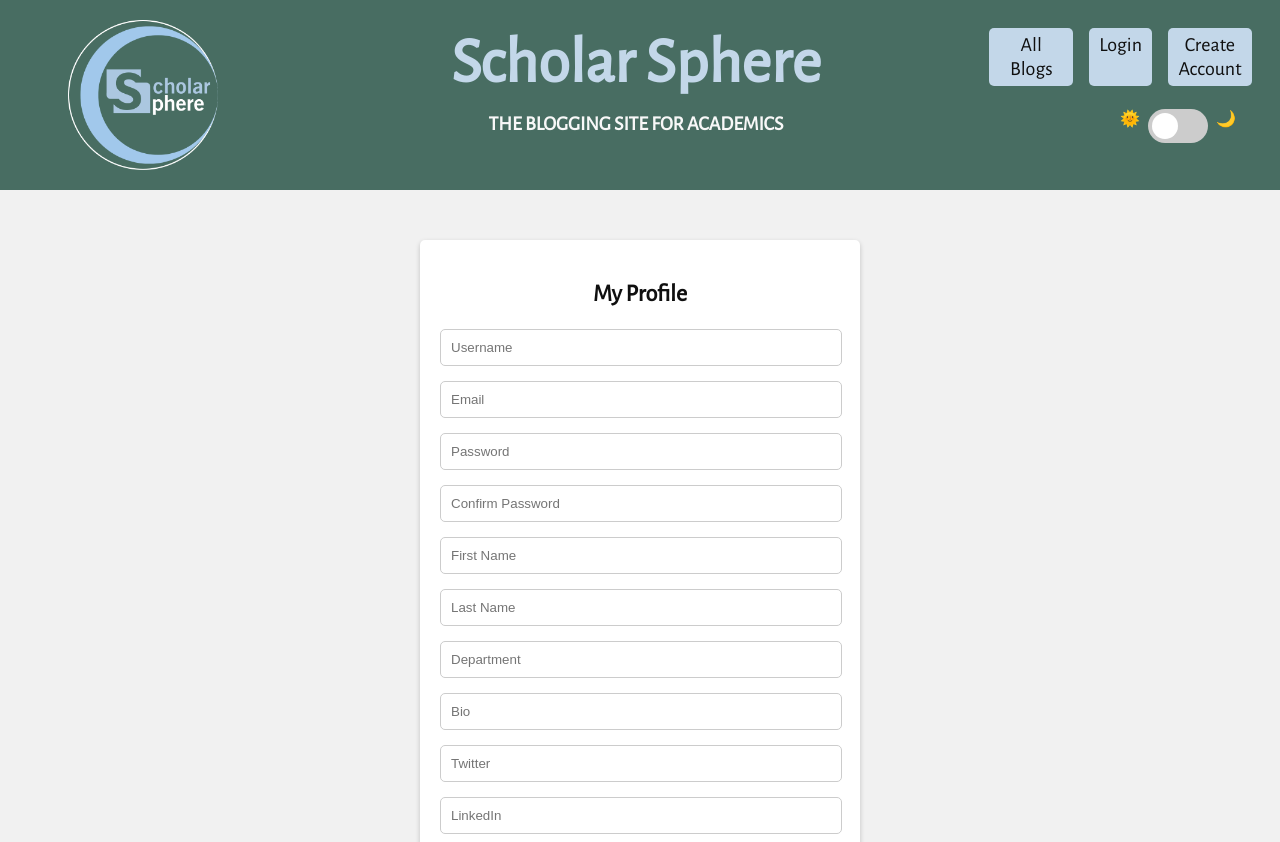
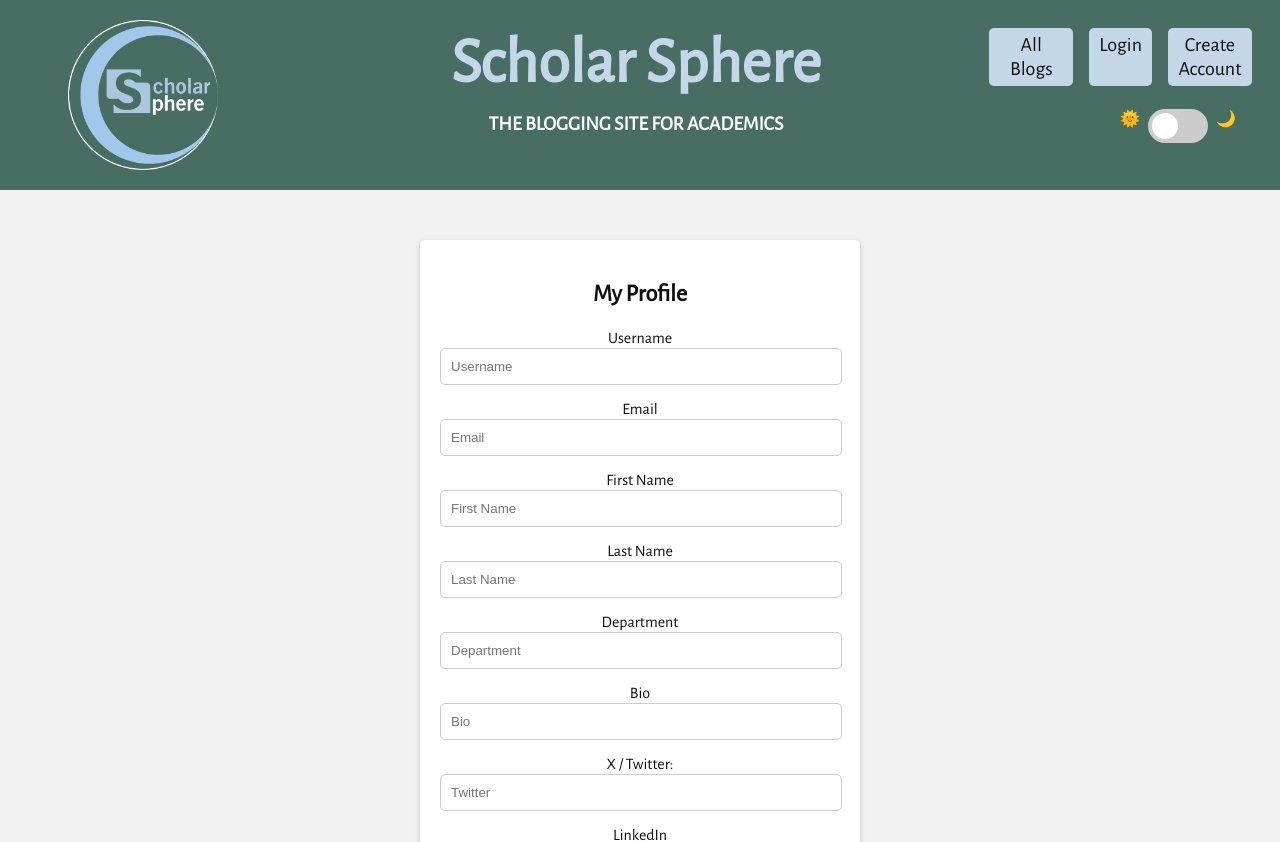
Before and after one commit to JoeWarrenSoftware/SBC-ScholarSphere, a React (Vite) app in the folder Frontend/ScholarSphere/: page /profile in a window 1280 px wide. Shown: the top 842 px of the page. Built offline with nearby package versions, Linux system fonts and the light colour scheme; no server answers.

Commit message:
profile changes

```diff
--- a/Frontend/ScholarSphere/src/components/Login.jsx
+++ b/Frontend/ScholarSphere/src/components/Login.jsx
@@ -46,6 +46,8 @@ const Login = () => {
 
       console.log('Login response', data);
       localStorage.setItem('authToken', data.data.token);
+      // Set the username to localstorage
+      localStorage.setItem('user', username);
       navigate('/');
     } catch (error) {
       console.error('Login failed', error);
--- a/Frontend/ScholarSphere/src/components/ProfileUser.jsx
+++ b/Frontend/ScholarSphere/src/components/ProfileUser.jsx
@@ -1,4 +1,4 @@
-import React, { useState } from 'react';
+import React, { useState, useEffect } from 'react';
 import api from '../api';
 import { useNavigate } from 'react-router-dom';
 
@@ -16,6 +16,7 @@ const ProfileUser = () => {
   const [facebook, setFacebook] = useState('');
   const [profilePic, setProfilePic] = useState('');
   const [error, setError] = useState('');
+  const [status, setStatus] = useState('');
   const navigate = useNavigate();
 
   const displayError = (message) => {
@@ -25,6 +26,71 @@ const ProfileUser = () => {
     }, 3000);
 };
 
+const displayStatus = (message) => {
+  setStatus(message);
+  setTimeout(() => {
+      setStatus('');
+  }, 3000);
+};
+
+useEffect(() => {
+  const fetchProfile = async () => {
+    try {
+
+      const user = localStorage.getItem('user');
+      console.log('fetch profile detail for User: ', user);
+
+      const response = await api.get(`/profile/${user}/`);
+
+      console.log('profile', response.data);
+
+      setUsername(response.data.username || '');
+      setEmail(response.data.email || '');
+      setFirstName(response.data.first_name || '');
+      setLastName(response.data.last_name || '');
+      setDepartment(response.data.department || '')
+      setBio(response.data.bio || '');
+      setTwitter(response.data.twitter || '');
+      setLinkedIn(response.data.linkedIn || '');
+      setFacebook(response.data.facebook || '');
+      setProfilePic(response.data.profile_pic_url || '');
+      /* displayStatus('Profile Loaded Successfully!') */
+    } catch (error) {
+      console.error('Failed to fetch profile', error);
+      displayError(error.message)
+    }
+  };
+
+  fetchProfile();
+
+}, []);
+
+  const updateProfile = async (e) => {
+    try {
+
+      e.preventDefault()
+      const user = localStorage.getItem('user');
+      console.log('update profile detail for User: ', user);
+
+      const response = await api.put(`/update_profile/${user}/`,
+        { username: username,
+          email: email,
+          first_name: firstName,
+          last_name: lastName,
+          department: department,
+          bio: bio, twitter: twitter,
+          linkedIn: linkedIn,
+          facebook: facebook,
+          profile_pic_url: profilePic });
+
+      console.log('update profile response', response.data);
+
+      displayStatus('Profile Updated Successfully!')
+    } catch (error) {
+      console.error('Failed to update profile', error);
+      displayError(error.message)
+  }}
+
   const validatePassword = () => {
     if (password !== password2) {
         displayError('Passwords do not match');
@@ -33,103 +99,84 @@ const ProfileUser = () => {
     return true;
     };
 
-  const handleSubmit = async (e) => {
-    e.preventDefault();
-
-    // run any validation checks
-    if (!validatePassword()) {
-        return;
-    }
-
-    try {
-      await api.post('/api/profile', { email: email, password: password, password2: password2, firstNameL: firstName, lastName: lastName,
-        department: department, bio: bio, twitter: twitter, linkedIn: linkedIn, facebook: facebook, profilePic: profilePic
-       });
-      navigate('/profile');
-    } catch (error) {
-      console.error('Signup failed', error);
-    }
-  };
-
   return (
     <div>
-      <form className="profile" onSubmit={handleSubmit}>
+      <form className="profile" onSubmit={updateProfile}>
       <h2>My Profile</h2>
+      <label>Username</label>
       <input
         type="string"
         placeholder="Username"
         value={username}
         onChange={(e) => setUsername(e.target.value)}
       />
+      <label>Email</label>
       <input
         type="email"
         placeholder="Email"
         value={email}
         onChange={(e) => setEmail(e.target.value)}
       />
-      <input
-        type="password"
-        placeholder="Password"
-        value={password}
-        onChange={(e) => setPassword(e.target.value)}
-      />
-      <input
-        type="password"
-        placeholder="Confirm Password"
-        value={password2}
-        onChange={(e) => setPassword2(e.target.value)}
-      />
+      <label>First Name</label>
       <input
         type="string"
         placeholder="First Name"
         value={firstName}
         onChange={(e) => setFirstName(e.target.value)}
       />
+      <label>Last Name</label>
       <input
         type="string"
         placeholder="Last Name"
         value={lastName}
         onChange={(e) => setLastName(e.target.value)}
       />
+      <label>Department</label>
       <input
         type="string"
         placeholder="Department"
         value={department}
         onChange={(e) => setDepartment(e.target.value)}
       />
+      <label>Bio</label>
       <input
         type="string"
         placeholder="Bio"
         value={bio}
         onChange={(e) => setBio(e.target.value)}
       />
+      <label>X / Twitter:</label>
       <input
         type="string"
         placeholder="Twitter"
         value={twitter}
         onChange={(e) => setTwitter(e.target.value)}
       />
+      <label>LinkedIn</label>
       <input
         type="string"
         placeholder="LinkedIn"
         value={linkedIn}
         onChange={(e) => setLinkedIn(e.target.value)}
       />
+      <label>Facebook</label>
       <input
         type="string"
         placeholder="Facebook"
         value={facebook}
         onChange={(e) => setFacebook(e.target.value)}
       />
+      <label>Profile Picture URL</label>
       <input
         type="string"
         placeholder="Profile Picture URL"
         value={profilePic}
         onChange={(e) => setProfilePic(e.target.value)}
       />
-      {error && <p>{error}</p>}
       <button type="submit">Update Profile</button>
       </form>
+      {error && <p className='errorText'>{error}</p>}
+      {status && <p className='statusText'>{status}</p>}
     </div>
   );
 };
```
Also changed, not shown: 1 other file (tests, documents, lock files or other folders).
